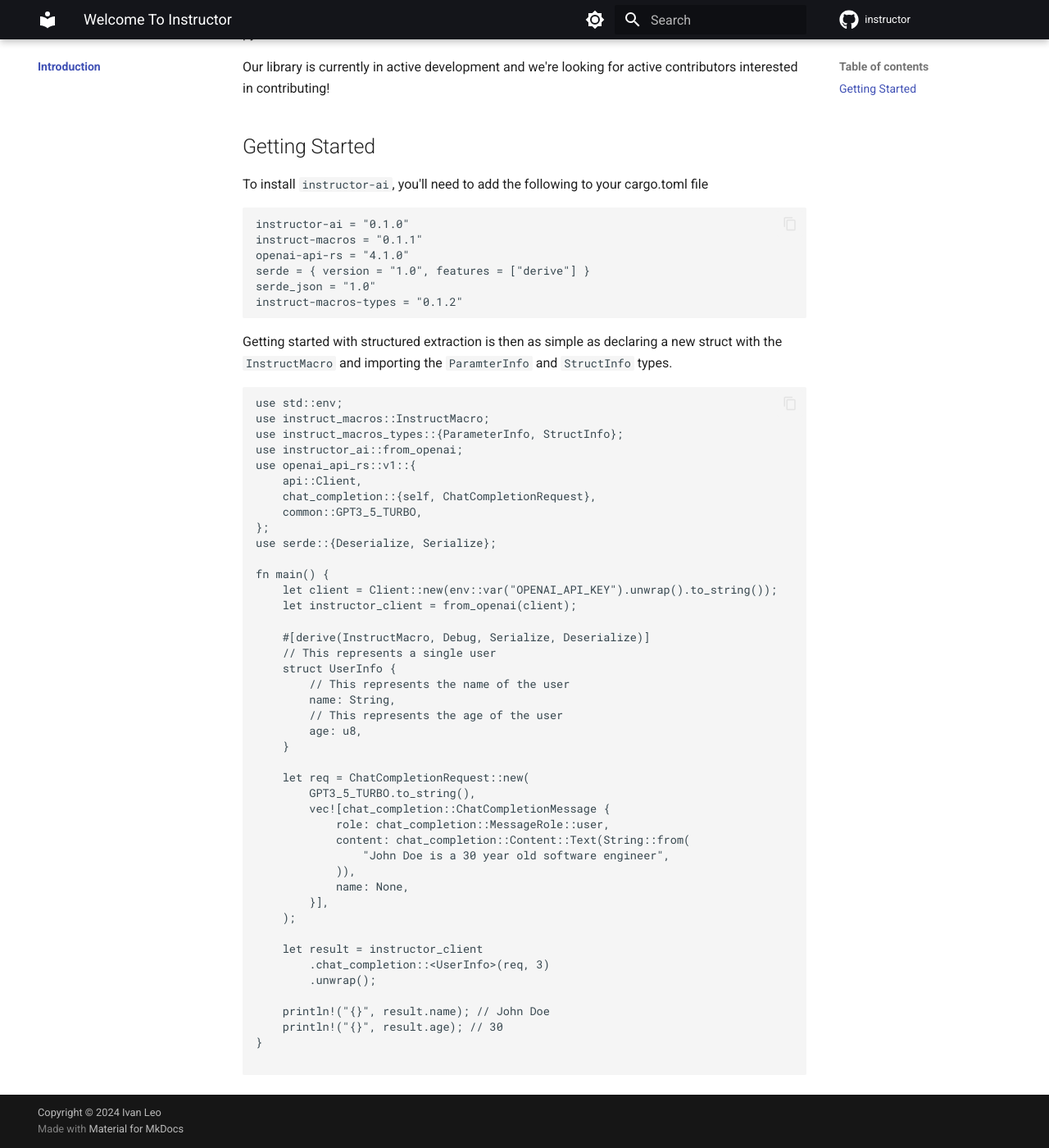
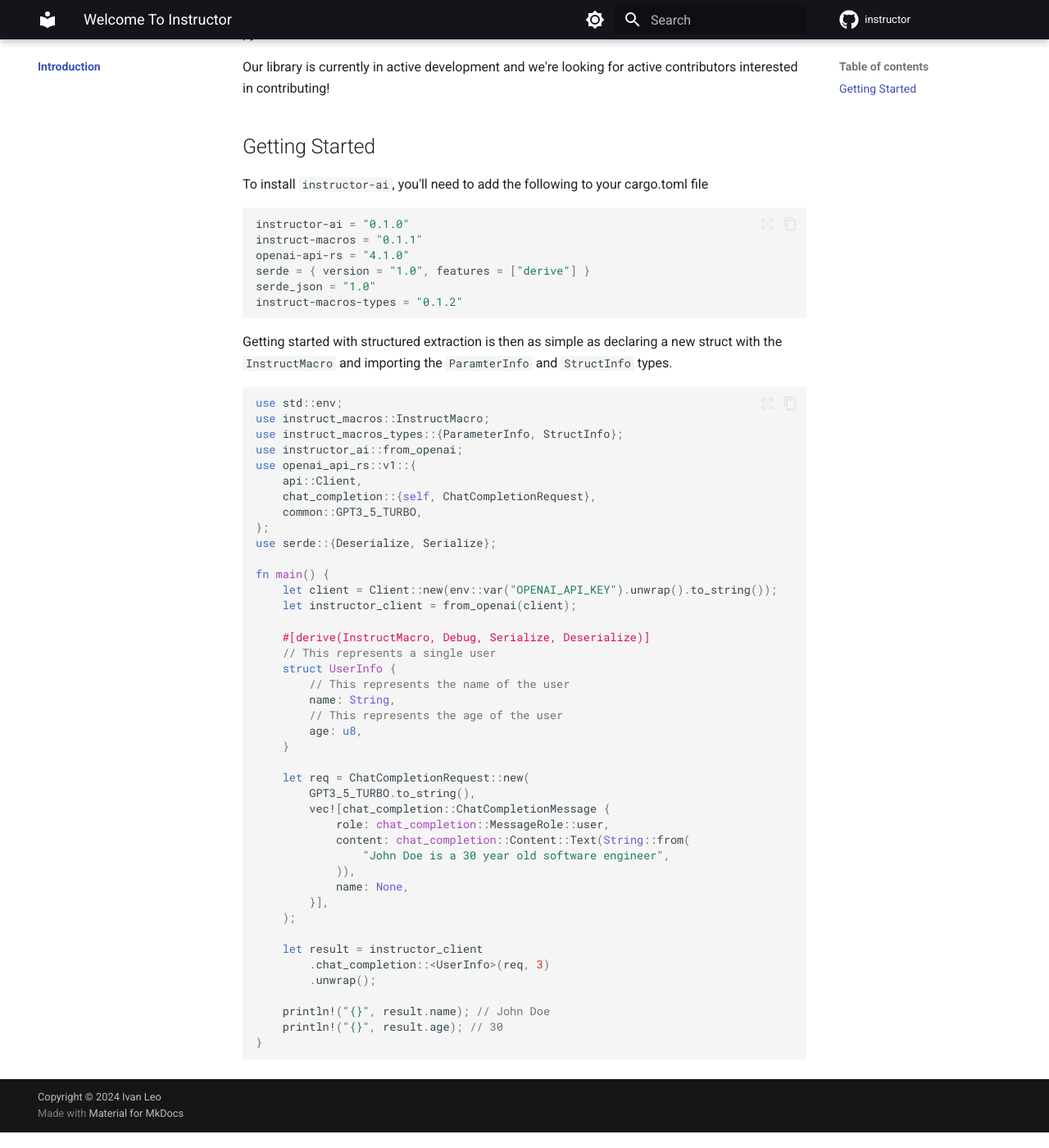
Before and after one commit to instructor-ai/instructor-rs, an MkDocs documentation site: the page built from docs/index.md, in a window 1280 px wide and 1400 px high, scrolled down 251 px. Shown: the whole window at 82% size. Built offline with MkDocs 1.6.1 and Material for MkDocs 9.7.7, drawn with Linux system fonts in a browser that asks for light colours; comment, search, counter and statistics services are not loaded.

Commit message:
Fixed up a mkdocs.yml for syntax highlighting

```diff
--- a/mkdocs.yml
+++ b/mkdocs.yml
@@ -77,6 +77,13 @@ markdown_extensions:
   - md_in_html
   - toc:
       permalink: true
+  - pymdownx.highlight:
+      anchor_linenums: true
+      line_spans: __span
+      pygments_lang_class: true
+  - pymdownx.inlinehilite
+  - pymdownx.snippets
+  - pymdownx.superfences
 nav:
   - Introduction:
       - Welcome To Instructor: "index.md"
```
